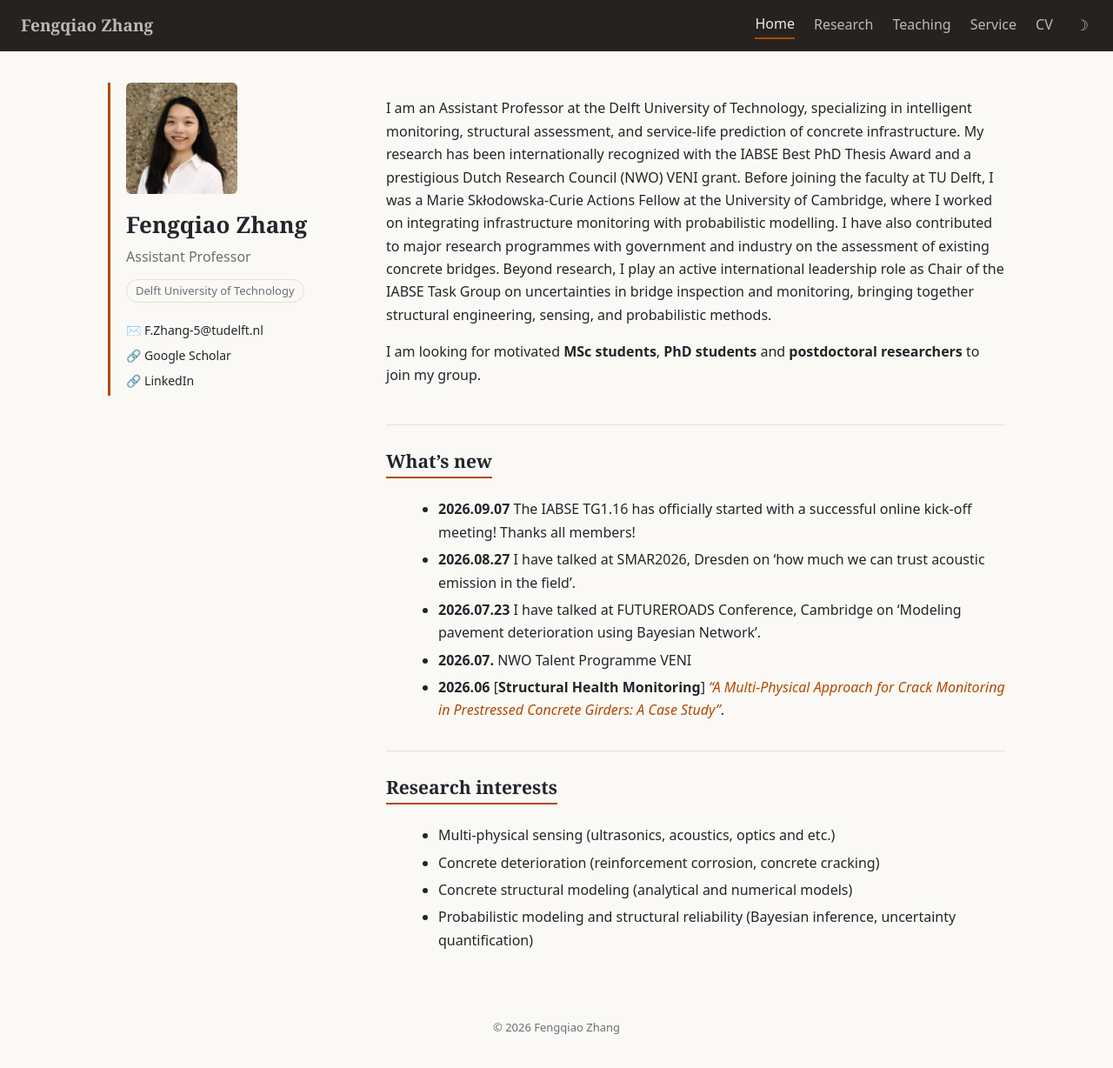
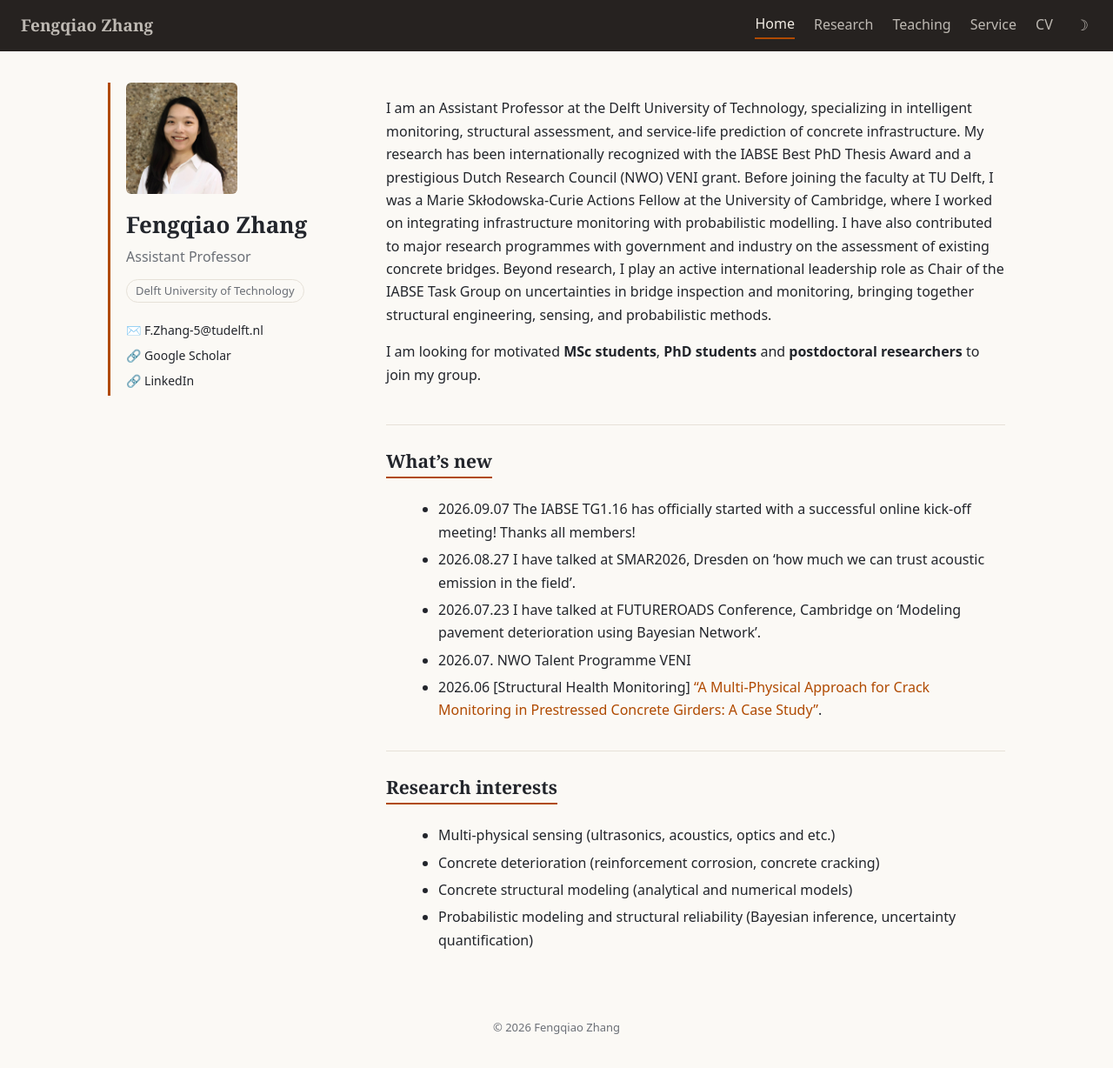
Before and after one commit to Fengqiao-Zhang/Fengqiao-Zhang.github.io, a Jekyll site: the page built from index.md, in a window 1280 px wide and 1233 px high. Shown: the top 1228 px of the window at 87% size. Built offline with Jekyll 4.4.1, drawn with Linux system fonts in a browser that asks for light colours.

Commit message:
Update index.md

```diff
--- a/index.md
+++ b/index.md
@@ -17,17 +17,18 @@ I am looking for motivated **MSc students**, **PhD students** and **postdoctoral
 
 ## What's new
 {% assign award_news = site.data.awards | sort: "date" | reverse | slice: 0, 3 %}
-{% assign pub_news = site.data.publications | sort: "date" | reverse | slice: 0, 3 %}
-{% assign serv_news = site.data.service | where: "type", "activity" | sort: "date" | reverse | slice: 0, 3 %}
+{% assign pub_news   = site.data.publications | sort: "date" | reverse | slice: 0, 3 %}
+{% assign serv_news  = site.data.service | where: "type", "activity" | sort: "date" | reverse | slice: 0, 3 %}
+
 {% assign news = award_news | concat: serv_news | concat: pub_news | sort: "date" | reverse | slice: 0, 5 %}
+
 {% for item in news %}
 {%- if item.title -%}
-- **{{ item.date | replace: "-", "." }}** {% if item.venue == "arxiv" %}[arxiv]{% else %}[**{{ item.venue }}{% if item.award %} — {{ item.award }}{% endif %}**]{% endif %}{% if item.link %} [*"{{ item.title }}"*]({{ item.link }}){% else %} *"{{ item.title }}"*{% endif %}{% if item.status %} ({{ item.status }}){% endif %}.
+* {{ item.date | replace: "-", "." }} {% if item.venue == "arxiv" %}[arxiv]{% else %}[{{ item.venue }}{% if item.award %} — {{ item.award }}{% endif %}]{% endif %}{% if item.link %} ["{{ item.title }}"]({{ item.link }}){% else %} "{{ item.title }}"{% endif %}{% if item.status %} ({{ item.status }}){% endif %}.
 {%- else -%}
-- **{{ item.date | replace: "-", "." }}** {{ item.text }}
+* {{ item.date | replace: "-", "." }} {{ item.text }}
 {%- endif %}
 {% endfor %}
-
 </section>
 
 <section class="section" markdown="1">
```
